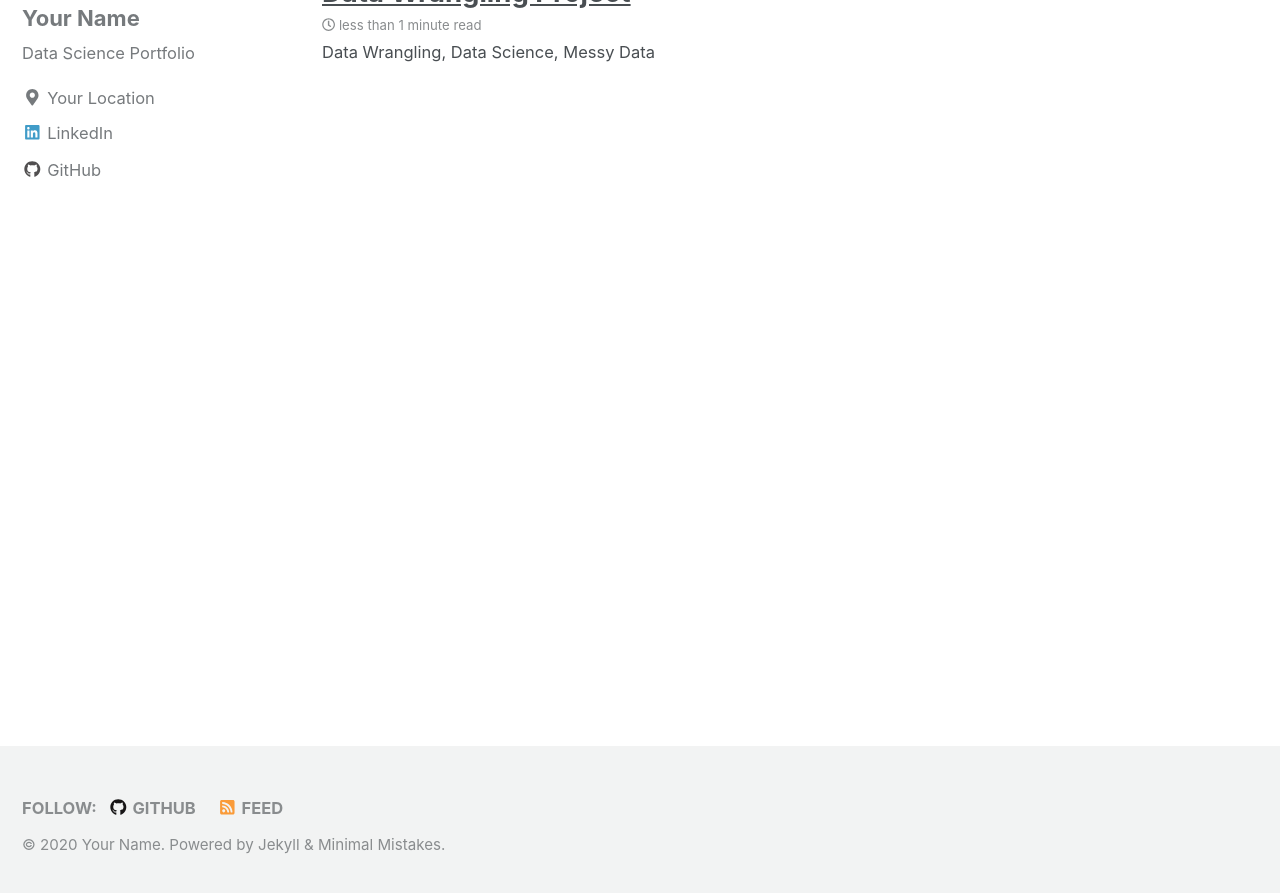
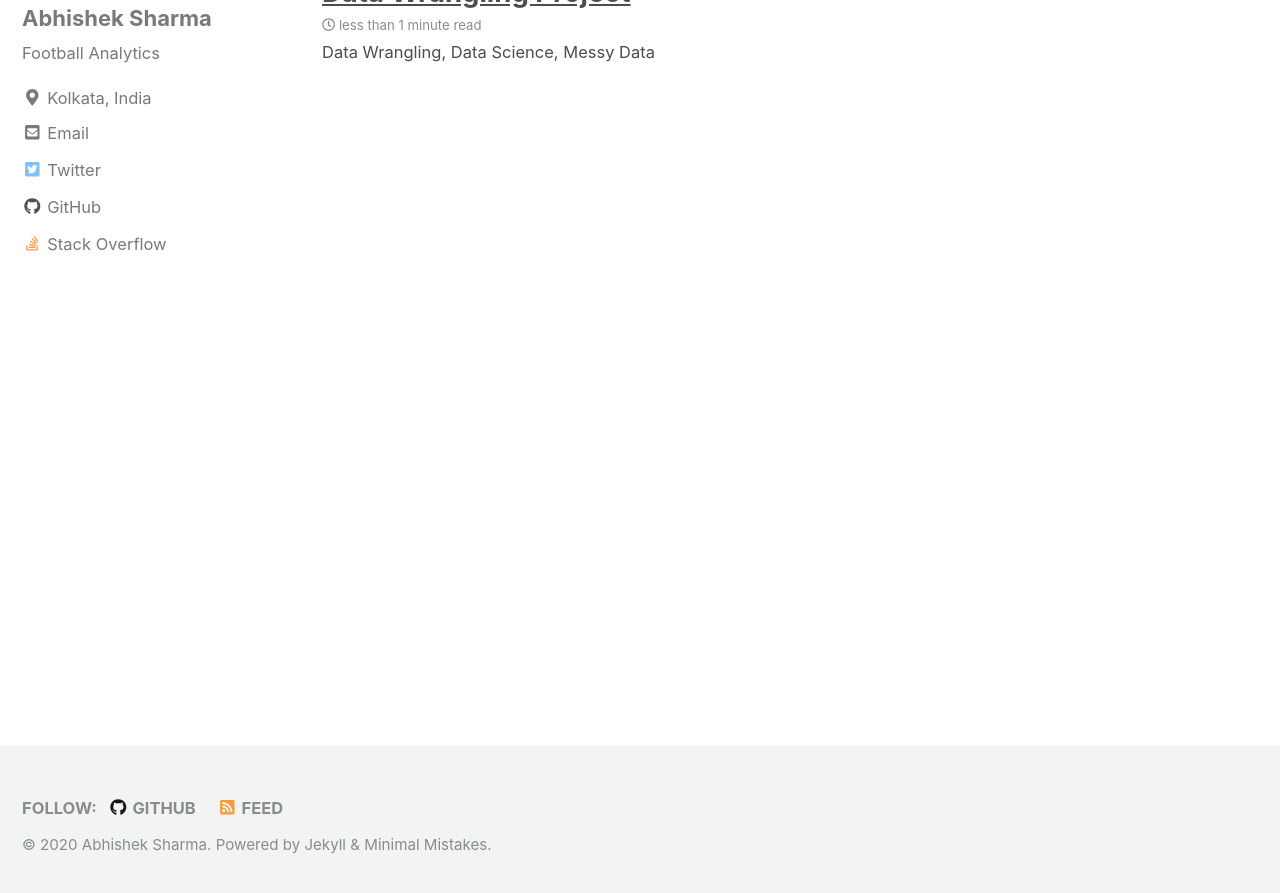
Before and after one commit to sharmaabhishekk/sharmaabhishekk.github.io, a Jekyll site: the page built from index.html, in a window 1280 px wide and 900 px high, scrolled down 760 px. Shown: the top 893 px of the window. Built offline with Jekyll 4.4.1, drawn with Linux system fonts in a browser that asks for light colours; nearby versions of some CDN libraries; the list of posts is cut into pages by our own code; some of the changed text lies outside the part shown.

Commit message:
Update _config.yml

```diff
--- a/_config.yml
+++ b/_config.yml
@@ -9,10 +9,10 @@ minimal_mistakes_skin    : "default" # "air", "aqua", "contrast", "dark", "dirt"
 
 # Site Settings
 locale                   : "en-US"
-title                    : "Your Name"
+title                    : "Abhishek Sharma"
 title_separator          : "-"
-name                     : "Your Name"
-description              : "Data Science Portfolio"
+name                     : "Abhishek Sharma"
+description              : "Football Analytics"
 url                      : # the base hostname & protocol for your site e.g. "https://mmistakes.github.io"
 baseurl                  : # the subpath of your site, e.g. "/blog"
 repository               : # GitHub username/repo-name e.g. "mmistakes/minimal-mistakes"
@@ -84,11 +84,11 @@ analytics:
 
 # Site Author
 author:
-  name             : "Your Name"
+  name             : "Abhishek Sharma"
   avatar           : "/images/bio-pic-2.jpg" # path of avatar image, e.g. "/assets/images/bio-photo.jpg"
-  bio              : "Data Science Portfolio"
-  location         : "Your Location"
-  email            :
+  bio              : "Football Analytics"
+  location         : "Kolkata, India"
+  email            : "alpha.abhi5@gmail.com"
   uri              :
   home             : # null (default), "absolute or relative url to link to author home"
   bitbucket        :
@@ -97,19 +97,19 @@ author:
   flickr           :
   facebook         :
   foursquare       :
-  github           : "Your Github"
+  github           : "abhisheksh98"
   gitlab           :
   google_plus      :
   keybase          :
   instagram        :
   lastfm           :
-  linkedin         : "dataoptimal" # "john-doe-12345678" (the last part of your profile url, e.g. https://www.linkedin.com/in/john-doe-12345678)
+  linkedin         : # "dataoptimal" # "john-doe-12345678" (the last part of your profile url, e.g. https://www.linkedin.com/in/john-doe-12345678)
   pinterest        :
   soundcloud       :
-  stackoverflow    : # "123456/username" (the last part of your profile url, e.g. https://stackoverflow.com/users/123456/username)
+  stackoverflow    : "10949324/abhishek" # "123456/username" (the last part of your profile url, e.g. https://stackoverflow.com/users/123456/username)
   steam            : # "steamId" (the last part of your profile url, e.g. https://steamcommunity.com/id/steamId/)
   tumblr           :
-  twitter          :
+  twitter          : "AbhishekS9_"
   vine             :
   weibo            :
   xing             :
```
